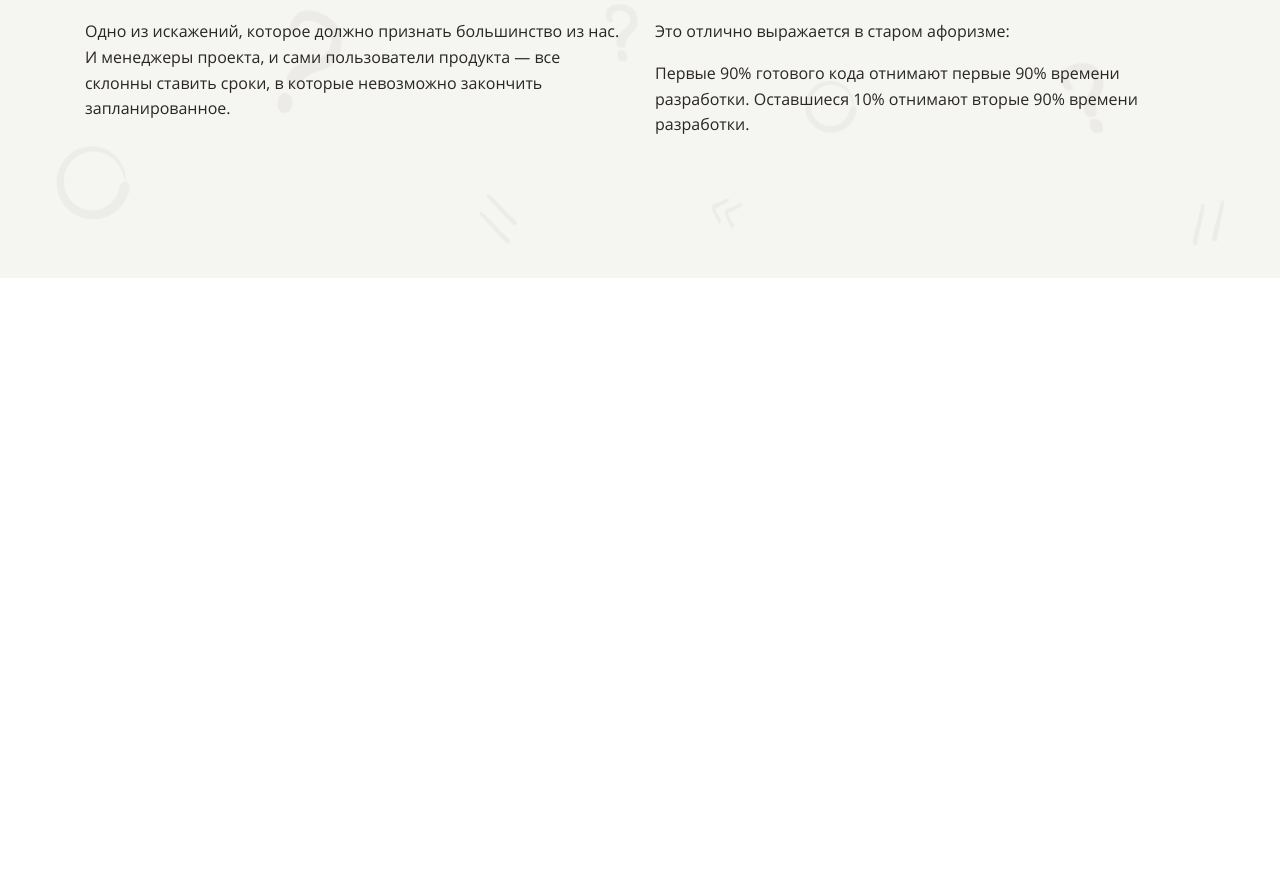
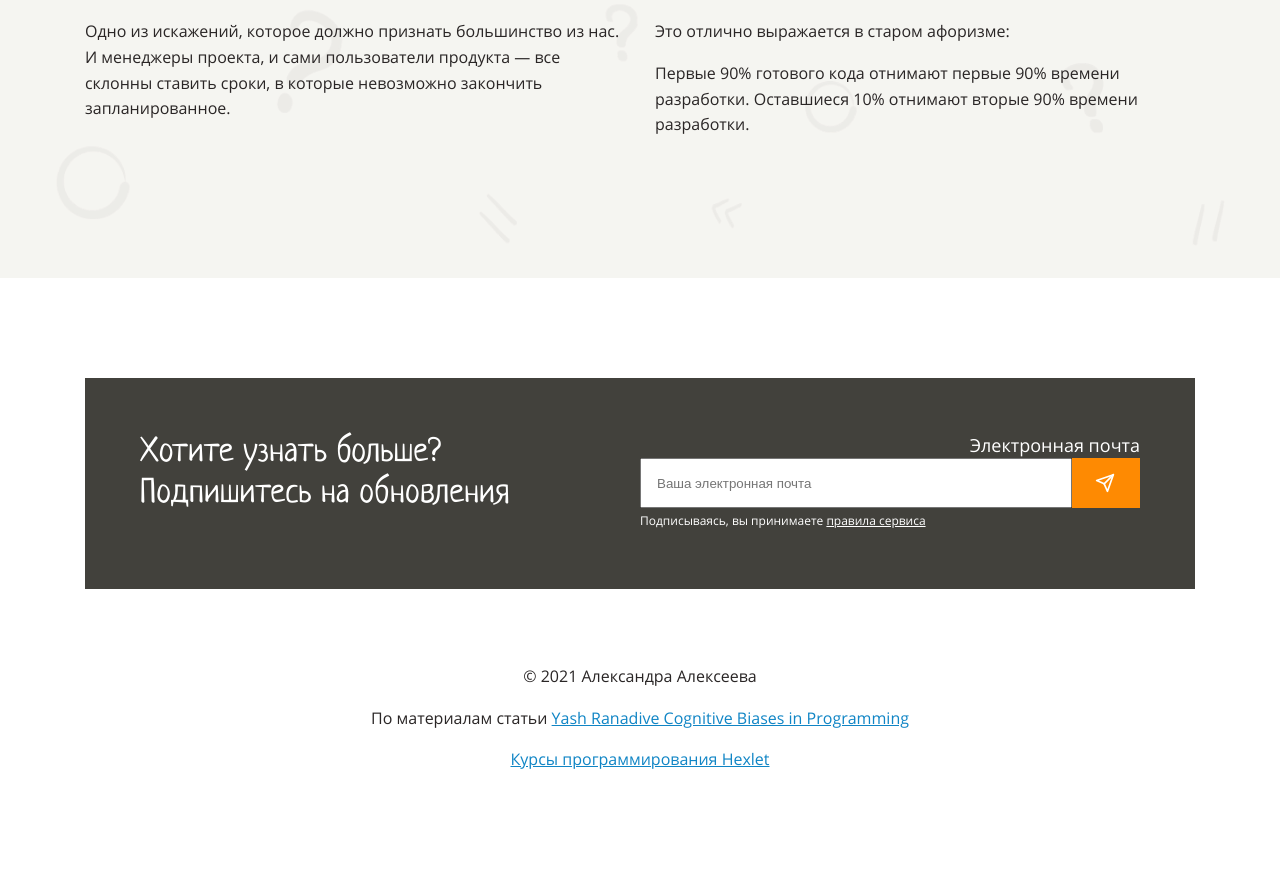
Before and after one commit to Kokorushka/layout-designer-project-lvl1, a plain HTML site: page src/index.html in a window 1280 px wide. Shown: the part 7215-8104 px from the top of the page. Before the commit the page ends 7493 px from the top, so only its background shows below. Drawn offline with Linux system fonts and the light colour scheme.

Commit message:
project done

```diff
--- a/src/index.html
+++ b/src/index.html
@@ -39,7 +39,7 @@
             а остатки нейтрализовать.</p>
           </div>
 
-          <a href="#video_section" class="btn">Подробнее</a>
+          <a href="#video_section" class="btn btn-more">Подробнее</a>
         </div>
       </div>
 
@@ -205,7 +205,30 @@
       </div>
     </section>
   </main>
-  <footer></footer>
+  <footer>
+    <div class="container">
+      <div class="subscribe">
+        <div class="question">
+          <h3 class="white">Хотите узнать больше?<br>Подпишитесь на обновления</h3>
+        </div>
+        <form>
+          <label for="email" class="white">Электронная почта</label>
+          <div class="row">
+            <input class="email" placeholder="Ваша электронная почта" id="email">
+            <button class="btn btn-send" type="submit"></button>
+          </div>
+          <div class="simple-text white agreement">Подписываясь, вы принимаете <a href="#" class="white">правила
+              сервиса</a></div>
+        </form>
+      </div>
+      <div class="signatures">
+        <p>© 2021 Александра Алексеева</p>
+        <p>По материалам статьи <a class="link" href="https://hackernoon.com/cognitive-biases-in-programming-5e937707c27b"
+            target="_blank">Yash Ranadive Cognitive Biases in Programming</a></p>
+        <p><a class="link" href="https://ru.hexlet.io/" target="_blank">Курсы программирования Hexlet</a></p>
+      </div>
+    </div>
+  </footer>
 </body>
 
 </html>
--- a/src/styles/style.css
+++ b/src/styles/style.css
@@ -12,6 +12,7 @@
   --transperent-white: #d7ccc0;
   --ligth-color: #f5f4f0;
   --main-color: #fe8a02;
+  --dark-orange: #EA7600;
   --main-dark: #42413c;
   --dark-color: #2a2626;
   --transperent-dark: #908d8b;
@@ -121,14 +122,16 @@ margin-top: 220px;
 .right-side-text {
   margin-bottom: 40px;
 }
-.btn {
+.btn:hover {
+  background-color: var(--dark-orange);
+}
+.btn-more {
   background-color: var(--main-color);
   color: var(--white-color);
   font-weight: bold;
   padding: 12px 24px;
   text-decoration: none;
   text-transform: uppercase;
-
 }
 .description {
   margin-bottom: 30px;
@@ -256,3 +259,66 @@ margin-top: 220px;
 .bg-white {
   background-color: var(--white-color);
 }
+
+.subscribe {
+  background-color: var(--main-dark);
+  display: flex;
+  padding: 55px;
+}
+.question {
+  width: 50%;
+
+}
+.question .white {
+  margin-bottom: 0;
+  text-align: left;
+}
+form {
+  width: 50%;
+  display: flex;
+  flex-direction: column;
+}
+.row {
+  display: flex;
+}
+.email {
+  height: 50px;
+  padding: 15px;
+  box-sizing: border-box;
+  width: 90%;
+}
+label {
+  align-self: end;
+  font-size: 18px;
+}
+button {
+  height: 50px;
+  width: 70px;
+  background-color: var(--main-color);
+  border: none;
+}
+.btn-send::before {
+  position: absolute;
+  display: block;
+  content: '';
+  width: 20px;
+  height: 20px;
+  top: 195px;
+  right: 80px;
+  background-image: url('../../assets/img/send.svg');
+  background-repeat: no-repeat;
+  background-size: cover;
+}
+
+.agreement {
+  font-size: 12px;
+  width: 100%;
+  text-align: left;
+}
+
+.signatures {
+  margin-top: 75px;
+}
+.link {
+  color: var(--blue-color);
+}
```
Also changed, not shown: assets/img/send.svg (added).
